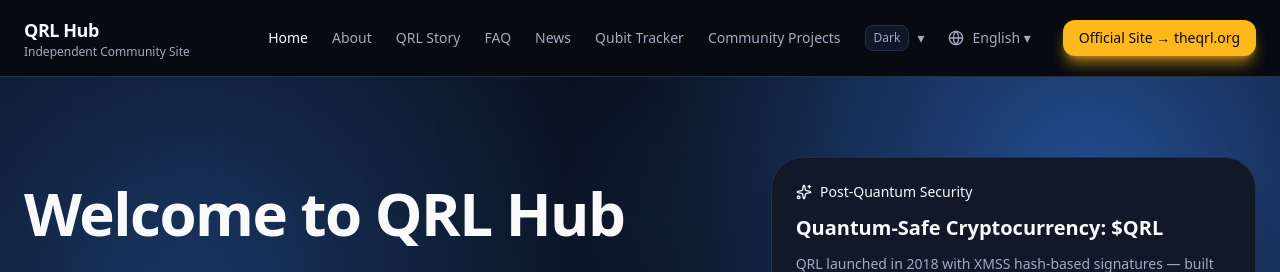
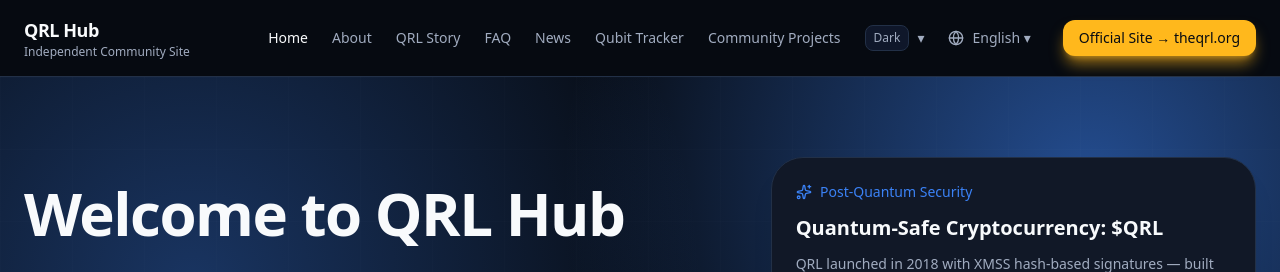
Before and after one commit to ChillerID/qrlhub-redesign, a React (Vite) app: page / in a window 1280 px wide. Shown: the top 272 px of the page. Built offline with nearby package versions, Linux system fonts and the light colour scheme.

Commit message:
color fix to light theme date badge

```diff
--- a/src/index.css
+++ b/src/index.css
@@ -3,116 +3,44 @@
 @tailwind utilities;
 
 /* =====================================================
-   GLOBAL GOLD BADGE (ALL THEMES)
-===================================================== */
-
-:root {
-  --badgeBg: rgba(255, 184, 28, 0.12);
-  --badgeBorder: rgba(255, 184, 28, 0.4);
-  --badgeText: #ffb81c;
-  --badgeDot: #ffb81c;
-}
-
-/* =====================================================
-   DARK (Old)
-===================================================== */
-
-/*
-[data-theme="dark"] {
-  --bg: #0b0f14;
-  --bgHeader: rgba(11, 15, 20, 0.85);
-  --surface: #11161d;
-  --surfaceSolid: #11161d;
-  --surfaceHover: #1a212b;
-  --border: #1f2937;
-  --fg: #f1f5f9;
-  --muted: #94a3b8;
-
-  --primary: #3b82f6;
-  --primaryHover: #2563eb;
-  --primaryShadow: rgba(59, 130, 246, 0.45);
-  --primaryGlow: rgba(59, 130, 246, 0.25);
-
-  --accent: #ffb81c;
-  --accentHover: #e6a800;
-  --accentText: #0b0f14;
-  --accentShadow: rgba(255, 184, 28, 0.5);
-
-  --heroBtn: var(--primary);
-  --heroBtnHover: var(--primaryHover);
-  --heroBtnShadow: var(--primaryShadow);
-}
-*/
-
-
-/* =====================================================
-   DARK NEW (Premium Upgrade)
+   DARK NEW (Premium Deep Contrast)
 ===================================================== */
 
 [data-theme="darkNew"] {
-  --bg: #070b12;                        /* deeper contrast */
+  --bg: #070b12;
   --bgHeader: rgba(7, 11, 18, 0.88);
 
-  --surface: #111827;                   /* layered navy */
+  --surface: #111827;
   --surfaceSolid: #0f172a;
   --surfaceHover: #1e293b;
 
-  --border: #223047;                    /* richer border tone */
+  --border: #223047;
 
   --fg: #f8fafc;
-  --muted: #a1acc0;                     /* softer steel */
+  --muted: #a1acc0;
 
-  --primary: #3b82f6;                   /* brighter electric blue */
+  --primary: #3b82f6;
   --primaryHover: #1d4ed8;
   --primaryShadow: rgba(59, 130, 246, 0.55);
   --primaryGlow: rgba(59, 130, 246, 0.35);
 
+  --securityAccent: #3b82f6;
+
   --accent: #ffb81c;
-  --accentHover: #d79a00;               /* slightly deeper luxury gold */
+  --accentHover: #d79a00;
   --accentText: #070b12;
   --accentShadow: rgba(255, 184, 28, 0.6);
 
   --heroBtn: #3b82f6;
   --heroBtnHover: #1d4ed8;
   --heroBtnShadow: rgba(59, 130, 246, 0.6);
+
+  /* Badge */
+  --badgeBg: rgba(255, 184, 28, 0.12);
+  --badgeBorder: rgba(255, 184, 28, 0.4);
+  --badgeText: #ffb81c;
+  --badgeDot: #ffb81c;
 }
-
-/* =====================================================
-   LIGHT (OLD)
-===================================================== */
-
-/*
-[data-theme="light"] {
-  --bg: #f8fafc;
-  --bgHeader: rgba(255, 255, 255, 0.85);
-  --surface: #ffffff;
-  --surfaceSolid: #ffffff;
-  --surfaceHover: #f1f5f9;
-  --border: #e5e7eb;
-  --fg: #0f172a;
-  --muted: #64748b;
-
-  --primary: #3b82f6;
-  --primaryHover: #2563eb;
-  --primaryShadow: rgba(59, 130, 246, 0.35);
-  --primaryGlow: rgba(59, 130, 246, 0.2);
-
-  --badgeBg: rgba(255, 184, 28, 0.18);
-  --badgeBorder: rgba(255, 184, 28, 0.6);
-  --badgeText: #c27a00;
-  --badgeDot: #ffb81c;
-
-  --accent: #ffb81c;
-  --accentHover: #e6a800;
-  --accentText: #0f172a;
-  --accentShadow: rgba(255, 184, 28, 0.4);
-
-  --heroBtn: #2563eb;
-  --heroBtnHover: #1d4ed8;
-  --heroBtnShadow: rgba(37, 99, 235, 0.5);
-}
-
-*/
 
 /* =====================================================
    LIGHT NEW (Premium Executive White)
@@ -124,22 +52,19 @@
 
   --surface: #ffffff;
   --surfaceSolid: #ffffff;
-  --surfaceHover: #f5f7fa;              /* softer premium hover */
+  --surfaceHover: #f5f7fa;
 
-  --border: #dde3ec;                    /* refined border */
+  --border: #dde3ec;
 
   --fg: #0f172a;
-  --muted: #5e6b7f;                     /* calmer gray */
+  --muted: #5e6b7f;
 
   --primary: #2563eb;
-  --primaryHover: #1e40af;              /* deeper hover */
+  --primaryHover: #1e40af;
   --primaryShadow: rgba(37, 99, 235, 0.4);
   --primaryGlow: rgba(37, 99, 235, 0.25);
 
-  --badgeBg: rgba(255, 184, 28, 0.22);     /* slightly stronger */
-  --badgeBorder: #ffb81c;                  /* solid gold border */
-  --badgeText: #9a5f00;                    /* deeper premium gold */
-  --badgeDot: #ffb81c;
+  --securityAccent: #2563eb;
 
   --accent: #ffb81c;
   --accentHover: #d79a00;
@@ -149,45 +74,23 @@
   --heroBtn: #2563eb;
   --heroBtnHover: #1e40af;
   --heroBtnShadow: rgba(37, 99, 235, 0.5);
+
+/* Stronger visible yellow for LightNew */
+--badgeBg: #ffe082;
+--badgeBorder: #e0a800;
+--badgeText: #7a4e00;
+--badgeDot: #ffb81c;
+
+
+
 }
-
-/* =====================================================
-   GREEN (OLD)
-===================================================== */
-
-/*
-[data-theme="green"] {
-  --bg: #0f1f17;
-  --bgHeader: rgba(15, 31, 23, 0.85);
-  --surface: #12281f;
-  --surfaceSolid: #12281f;
-  --surfaceHover: #1f3a2f;
-  --border: #1f3a2f;
-  --fg: #ecfdf5;
-  --muted: #cbd5e1;
-
-  --primary: #10b981;
-  --primaryHover: #059669;
-  --primaryShadow: rgba(16, 185, 129, 0.45);
-  --primaryGlow: rgba(16, 185, 129, 0.25);
-
-  --accent: #ffb81c;
-  --accentHover: #e6a800;
-  --accentText: #0f1f17;
-  --accentShadow: rgba(255, 184, 28, 0.5);
-
-  --heroBtn: #2563eb;
-  --heroBtnHover: #1d4ed8;
-  --heroBtnShadow: rgba(37, 99, 235, 0.5);
-}
-*/
 
 /* =====================================================
    GREEN NEW (Premium Deep Emerald)
 ===================================================== */
 
 [data-theme="greenNew"] {
-  --bg: #061810;                        /* deeper emerald */
+  --bg: #061810;
   --bgHeader: rgba(6, 24, 16, 0.9);
 
   --surface: #0d2a20;
@@ -197,19 +100,27 @@
   --border: #1c4f3f;
 
   --fg: #ecfdf5;
-  --muted: #b6d3c9;                     /* refined soft mint */
+  --muted: #b6d3c9;
 
-  --primary: #14b87a;                   /* brighter premium emerald */
+  --primary: #14b87a;
   --primaryHover: #0f8f5c;
   --primaryShadow: rgba(20, 184, 122, 0.55);
   --primaryGlow: rgba(20, 184, 122, 0.35);
+
+  --securityAccent: #14b87a;
 
   --accent: #ffb81c;
   --accentHover: #d79a00;
   --accentText: #061810;
   --accentShadow: rgba(255, 184, 28, 0.6);
 
-  --heroBtn: #2563eb;                   /* keep DarkNew blue */
+  /* Hero stays blue intentionally */
+  --heroBtn: #2563eb;
   --heroBtnHover: #1d4ed8;
   --heroBtnShadow: rgba(37, 99, 235, 0.55);
+
+  --badgeBg: rgba(255, 184, 28, 0.14);
+  --badgeBorder: rgba(255, 184, 28, 0.45);
+  --badgeText: #ffb81c;
+  --badgeDot: #ffb81c;
 }
```
